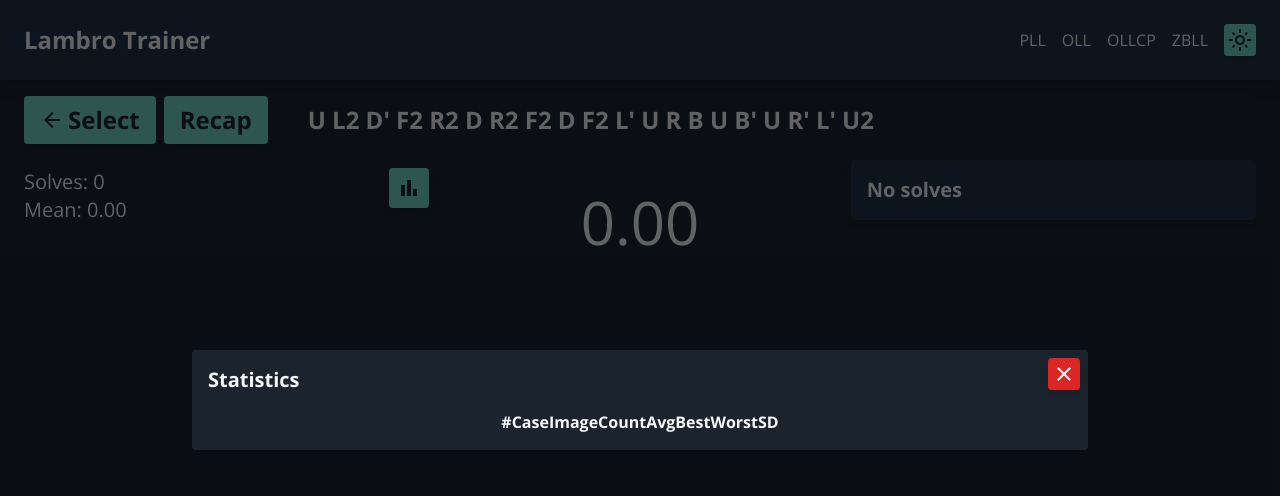
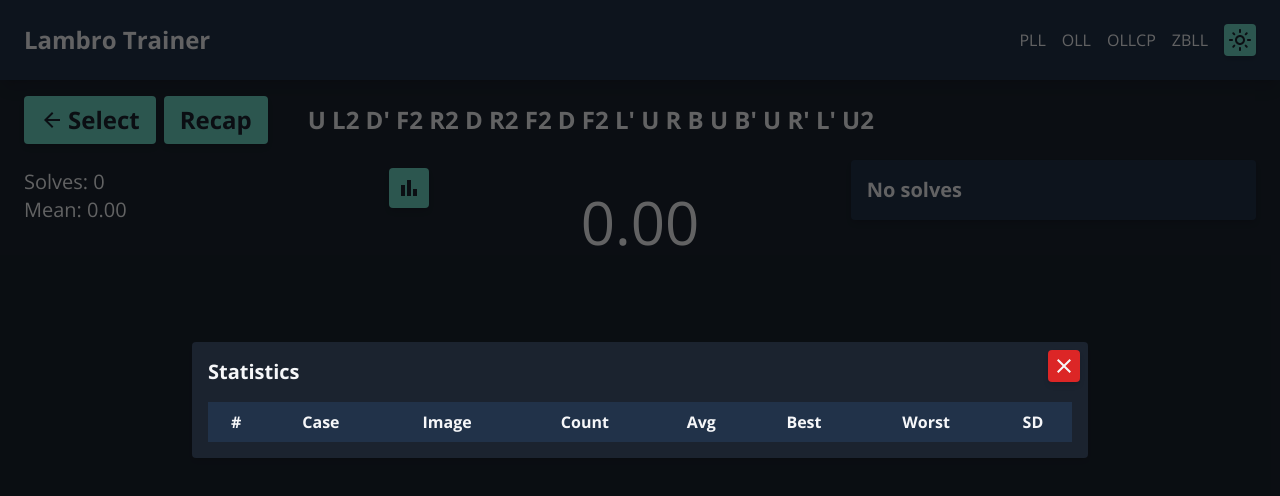
Before and after one commit to andlamb2002/lambro-trainer, a React (Vite) app: page /oll/timer in a window 1280 px wide. Both pictures are taken after a click on the button 409 px from the left and 188 px from the top of the page. Shown: the top 496 px of the page. Built offline with nearby package versions, Linux system fonts and the light colour scheme.

Commit message:
Table styling

```diff
--- a/src/Trainer/Components/StatsModal.tsx
+++ b/src/Trainer/Components/StatsModal.tsx
@@ -97,11 +97,11 @@ function StatsModal({ open, onClose, solves }: Props) {
                 </div>
 
                 <div className="mt-4 flex justify-center overflow-auto max-h-[65vh] scrollbar-hide">
-                    <table>
-                        <thead>
+                    <table className="w-full text-center">
+                        <thead className="bg-secondary">
                             <tr>
                                 {headers.map((header, index) => (
-                                    <th key={index}>
+                                    <th key={index} className="p-2">
                                         {header.label}
                                     </th>
                                 ))}
@@ -109,18 +109,23 @@ function StatsModal({ open, onClose, solves }: Props) {
                         </thead>
                         <tbody>
                             {aggregated.map((row) => (
-                                <tr key={row.label}>
+                                <tr key={row.label} className="odd:bg-secondary/30 even:bg-secondary">
                                     {headers.map((h) =>
                                         h.key === 'img' ? (
-                                            <td key={h.id}>
+                                            <td key={h.id} className="p-2">
                                                 {row.img ? (
-                                                    <img src={row.img} alt={row.label} />
+                                                    <img
+                                                        src={row.img}
+                                                        alt={row.label}
+                                                        className="w-12 h-12 object-contain mx-auto"
+                                                        loading="lazy"
+                                                    />
                                                 ) : (
                                                     '—'
                                                 )}
                                             </td>
                                         ) : (
-                                            <td key={h.id}>
+                                            <td key={h.id} className="p-2">
                                                 {row[h.key as keyof typeof row] as string}
                                             </td>
                                         )
```
